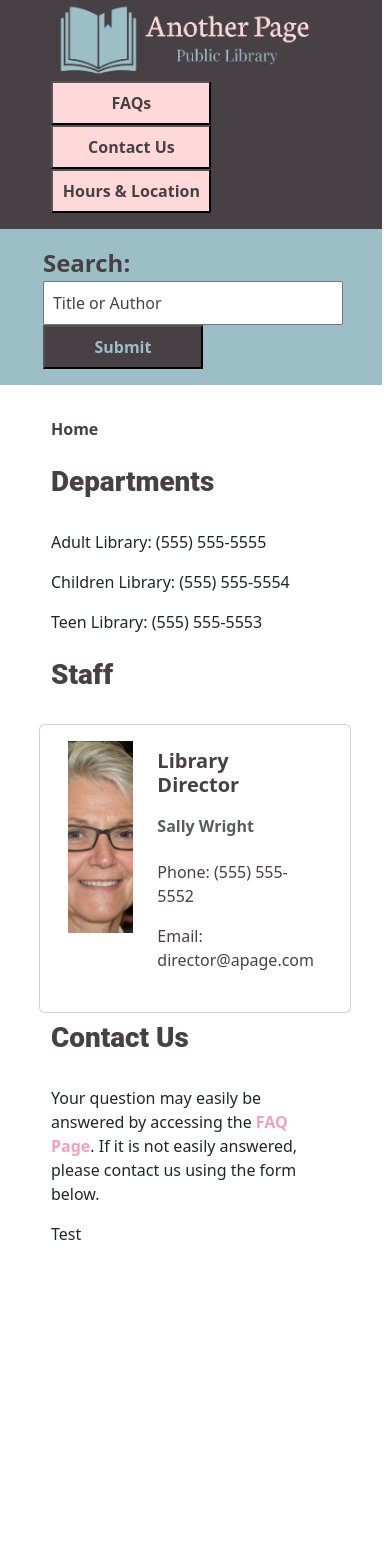
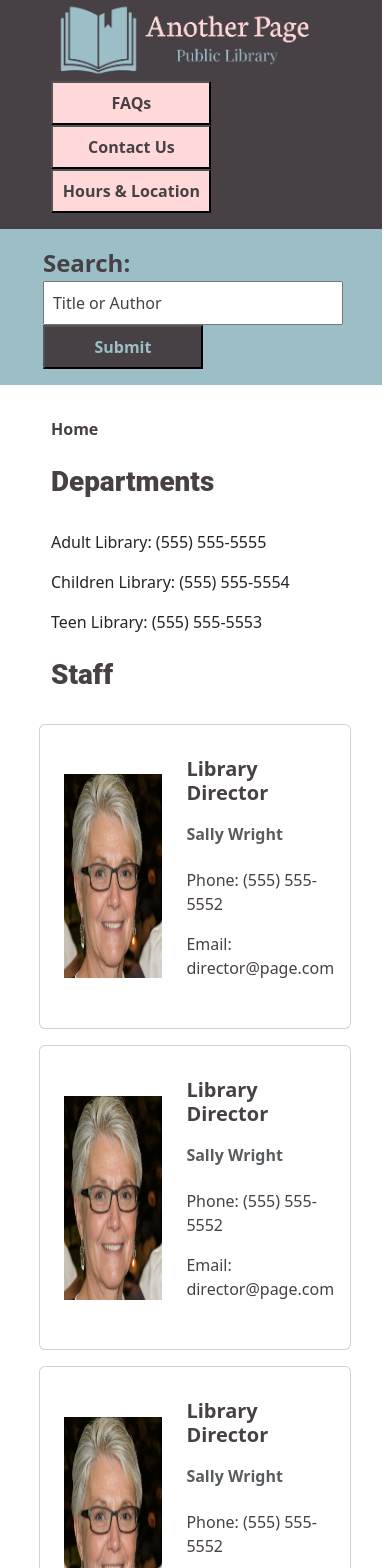
Before and after one commit to Amiriel01/Public-Library-Website, a React (Vite) app in the folder frontend-user-view/: page /ContactPage in a window 390 px wide. Shown: the top 1568 px of the page. Before the commit the page ends 1262 px from the top, so only its background shows below. Built offline with nearby package versions, Linux system fonts and the light colour scheme.

Commit message:
fixed staff image responsiveness

```diff
--- a/frontend-user-view/src/App.css
+++ b/frontend-user-view/src/App.css
@@ -192,18 +192,21 @@ body, html {
 #staff-card {
   width: 25rem;
   color: #474044;
+  margin-right: 1rem;
+  margin-bottom: 1rem;
+  padding: .5rem;
+
 }
 
 #staff-card-flex-container {
   display: flex;
+  align-items: center;
+  margin-right: 1rem;
 }
 
 #staff-image {
-  background-image: url(images/director.png);
-  width: 10rem;
-  height: 12rem;
-  background-size: cover;
-  background-position: center;
+  width: 40%;
+  height: 80%;
   margin-right: 1rem;
 }
 
--- a/frontend-user-view/src/ContactPage.tsx
+++ b/frontend-user-view/src/ContactPage.tsx
@@ -4,6 +4,7 @@ import HomepageLink from './HomepageLink';
 import { Link } from "react-router-dom";
 import ContactForm from './ContactForm';
 import Card from 'react-bootstrap/Card';
+import StaffImage from "./images/director.png"
 import axios from 'axios';
 
 export default function ContactPage() {
@@ -12,13 +13,13 @@ export default function ContactPage() {
         return (
             <Card id='staff-card'>
                 <Card.Body id='staff-card-flex-container'>
-                    <div id='staff-image'></div>
+                    <img id='staff-image' className='img-fluid' src={StaffImage}></img>
                     <div>
                         <Card.Title id='card-title'>Library Director</Card.Title>
                         <Card.Subtitle id='card-subtitle' className="mb-2 text-muted">Sally Wright</Card.Subtitle>
                         <Card.Text id='card-text'>
                             <p>Phone: (555) 555-5552</p>
-                            <p>Email: director@apage.com</p>
+                            <p>Email: director@page.com</p>
                         </Card.Text>
                     </div>
                 </Card.Body>
@@ -58,6 +59,14 @@ export default function ContactPage() {
                     </Col>
                 </Row>
                 <TextExample />
+                <TextExample />
+                <TextExample />
+                <TextExample />
+                <TextExample />
+                <TextExample />
+                <TextExample />
+                <TextExample />
+                <TextExample />
                 <Row>
                     <Col>
                         <h1 id='page-titles'>
```
